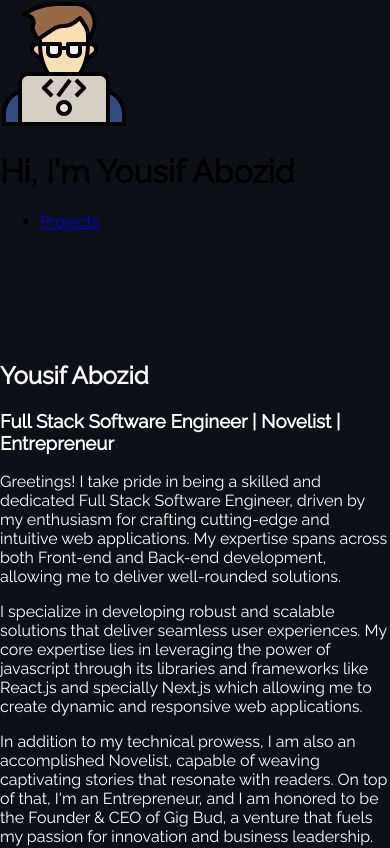
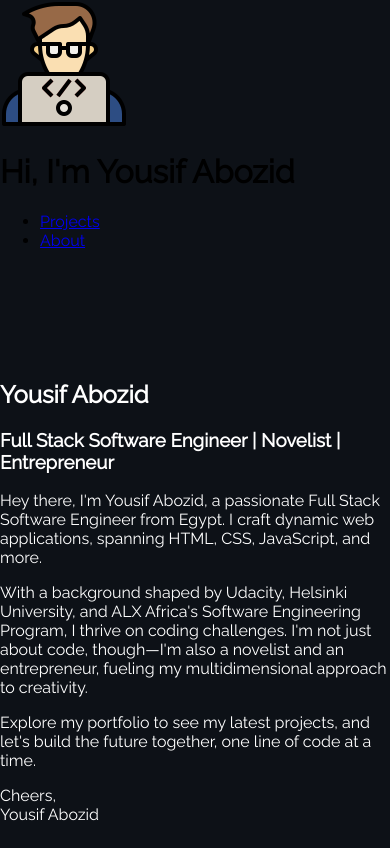
Before and after one commit to YousifAbozid/YousifAbozid.github.io, a Next.js app: page / in a window 390 px wide. Shown: the top 848 px of the page. Built offline with nearby package versions, Linux system fonts and the light colour scheme.

Commit message:
change bio and decrease transition time

```diff
--- a/components/Bio.js
+++ b/components/Bio.js
@@ -20,30 +20,22 @@ const Bio = () => {
         <h2>Yousif Abozid</h2>
         <h3>Full Stack Software Engineer | Novelist | Entrepreneur</h3>
         <p>
-          Greetings! I take pride in being a skilled and dedicated Full Stack Software Engineer, driven by my enthusiasm
-          for crafting cutting-edge and intuitive web applications. My expertise spans across both Front-end and
-          Back-end development, allowing me to deliver well-rounded solutions.
+          Hey there, I'm Yousif Abozid, a passionate Full Stack Software Engineer from Egypt. I craft dynamic web
+          applications, spanning HTML, CSS, JavaScript, and more.
         </p>
         <p>
-          I specialize in developing robust and scalable solutions that deliver seamless user experiences. My core
-          expertise lies in leveraging the power of javascript through its libraries and frameworks like React.js and
-          specially Next.js which allowing me to create dynamic and responsive web applications.
+          With a background shaped by Udacity, Helsinki University, and ALX Africa's Software Engineering Program, I
+          thrive on coding challenges. I'm not just about code, though—I'm also a novelist and an entrepreneur, fueling
+          my multidimensional approach to creativity.
         </p>
         <p>
-          In addition to my technical prowess, I am also an accomplished Novelist, capable of weaving captivating
-          stories that resonate with readers. On top of that, I'm an Entrepreneur, and I am honored to be the Founder &
-          CEO of Gig Bud, a venture that fuels my passion for innovation and business leadership.
+          Explore my portfolio to see my latest projects, and let's build the future together, one line of code at a
+          time.
         </p>
         <p>
-          I'm constantly seeking opportunities to push boundaries and create meaningful impact through my work. Whether
-          it's writing code or crafting narratives, I strive for excellence, making a positive difference in the world
-          around me.
-        </p>
-        <p>
-          In conclusion, I'm excited about the opportunity to bring my skills, experience, and passion to a dynamic
-          team. If you believe my expertise aligns with your company's goals, I would love to connect further. Please
-          feel free to reach out to me through the contact information provided in my resume. Thank you for considering
-          my application, and I look forward to the possibility of working together.
+          Cheers,
+          <br />
+          Yousif Abozid
         </p>
       </div>
     </div>
--- a/components/Header.js
+++ b/components/Header.js
@@ -31,9 +31,9 @@ const Header = () => {
           <li>
             <Link href="/projects">Projects</Link>
           </li>
-          {/* <li>
+          <li>
             <Link href="/about">About</Link>
-          </li> */}
+          </li>
         </ul>
       </div>
       <div className={`menu-button ${showMenu ? 'show' : ''}`} onClick={toggleMenu}>
--- a/styles/bio.css
+++ b/styles/bio.css
@@ -7,7 +7,7 @@
   margin: 0;
   padding: 0;
   border-bottom: 20px solid rgb(22, 27, 34);
-  transition: all 1s ease;
+  transition: all 0.2s ease;
 }
 
 .bio-container .avatar {
@@ -18,7 +18,7 @@
   margin: 100px auto;
   border: none;
   border-radius: 50%;
-  transition: all 1s ease;
+  transition: all 0.2s ease;
 }
 
 .bio-container .avatar img {
@@ -27,7 +27,7 @@
   height: 100%;
   object-fit: cover;
   transform: scale(1.5) translate(1%, -5%);
-  transition: all 1s ease;
+  transition: all 0.2s ease;
 }
 
 .bio-container .bio {
@@ -38,21 +38,21 @@
   font-size: 20px;
   height: 100%;
   width: 70%;
-  transition: all 1s ease;
+  transition: all 0.2s ease;
 }
 
 .bio-container .bio h2,
 h3 {
   margin: 20px;
   text-align: center;
-  transition: all 1s ease;
+  transition: all 0.2s ease;
 }
 
 .bio-container .bio p {
   text-align: justify;
   margin: 20px;
-  line-height: 1.4;
-  transition: all 1s ease;
+  line-height: 1.3;
+  transition: all 0.2s ease;
 }
 
 @media screen and (max-width: 720px) {
@@ -60,7 +60,7 @@ h3 {
     flex-direction: column;
     align-items: center;
     justify-content: center;
-    transition: all 1s ease;
+    transition: all 0.2s ease;
   }
 
   .bio-container .avatar {
@@ -68,24 +68,24 @@ h3 {
     width: 290px; */
     margin: 30px auto;
     z-index: -1;
-    transition: all 1s ease;
+    transition: all 0.2s ease;
   }
 
   .bio-container .bio {
     font-size: 18px;
     width: 100%;
-    transition: all 1s ease;
+    transition: all 0.2s ease;
   }
 
   .bio-container .bio h2,
   h3 {
     margin: 10px;
-    transition: all 1s ease;
+    transition: all 0.2s ease;
   }
 
   .bio-container .bio p {
     margin: 20px;
     line-height: 1.2;
-    transition: all 1s ease;
+    transition: all 0.2s ease;
   }
 }
```
Also changed, not shown: styles/header.css (+4 -4 lines).
